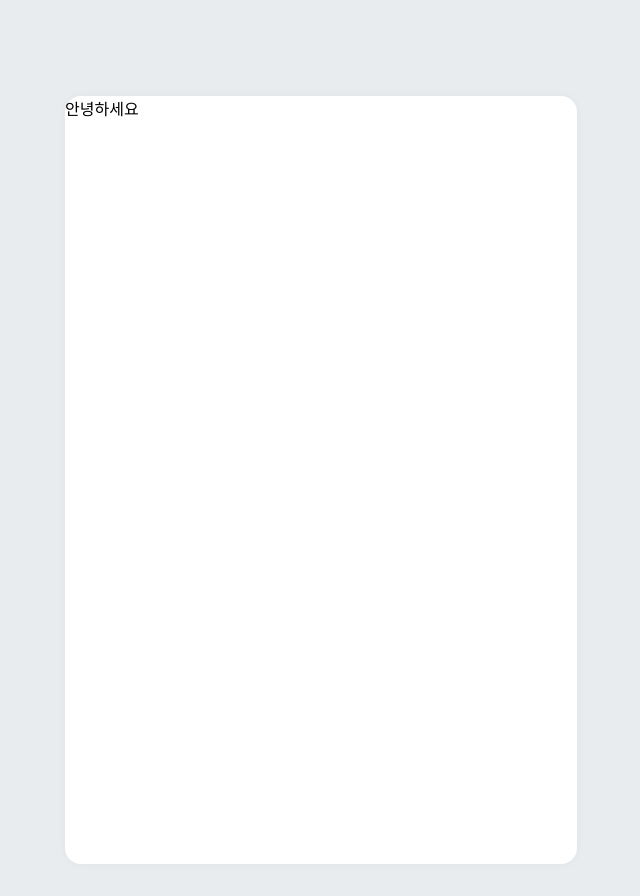
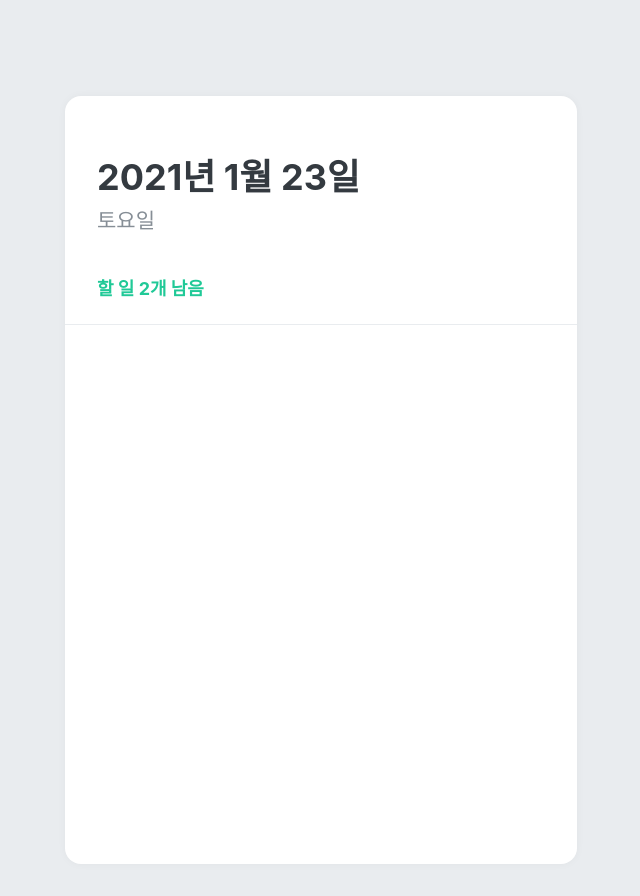
Before and after one commit to prsn-ts/react_study_TodoList, a React (Create React App) app: page / in a window 1280 px wide. Shown: the whole page, without its empty margins (319-959 px from the left). Built offline with nearby package versions, Linux system fonts and the light colour scheme.

Commit message:
TodoApp.js 파일에 createGlobalStyle 간략 설명함/TodoHead.js 파일 추가함(헤더 부분)

```diff
--- a/src/TodoApp.js
+++ b/src/TodoApp.js
@@ -1,8 +1,10 @@
-import React from 'react';
+import React from 'react'; //리액트 컴포넌트를 만들기위해서 꼭 필요함.
+//컴포넌트에 스타일을 지정할 수 있게 해주는 styled-components 라이브러리(글로벌 스타일을 추가하고 싶을 땐 {createGlobalStyle} 사용)
 import {createGlobalStyle} from 'styled-components';
 import TodoTemplate from './components/TodoTemplate';
+import TodoHead from './components/TodoHead';
 
-//styled-components를 활용한 배경색상 지정.
+//styled-components를 활용한 배경색상 지정.(글로벌 스타일을 추가하고 싶을 땐 createGlobalStyle 사용)
 const GlobalStyle = createGlobalStyle`
     body {
         background: #e9ecef;
@@ -14,7 +16,9 @@ function TodoApp() {
     return(
         <>
             <GlobalStyle />
-            <TodoTemplate>안녕하세요</TodoTemplate>
+            <TodoTemplate>
+                <TodoHead/>
+            </TodoTemplate>
         </>
     );
 }
--- /dev/null
+++ b/src/components/TodoHead.js
@@ -0,0 +1,46 @@
+import React from "react";
+import styled from "styled-components";
+
+const TodoHead = styled.div`
+    /*
+        TodoHead 컴포넌트에 적용되는 css로 요소 자체에 스타일이 추가될 줄 알았지만
+        그게 아니라 react에서 임의로 class이름을 만들어서 거기에 css 스타일을 적용하는 것 같다.(class를 통한 style 적용)
+    */
+    padding-top: 48px;
+    padding-left: 32px;
+    padding-right: 32px;
+    padding-bottom: 24px;
+    border-bottom: 1px solid #e9ecef;
+
+    /*
+        h1/.day/.tasks_left 등 TodoHead 컴포넌트의 자식 요소들을
+        css 선택자로 골라서 css를 적용할 수 있다.
+    */
+    h1 {
+        font-size: 36px;
+        color: #343a40;
+        margin: 4px 0;
+    }
+    .day {
+        font-size: 21px;
+        color: #868e96;
+    }
+    .tasks_left {
+        color: #20c997;
+        font-size: 18px;
+        font-weight: bold;
+        margin-top: 40px;
+    }
+`;
+
+function Head() {
+    return(
+        <TodoHead>
+            <h1>2021년 1월 23일</h1>
+            <div className="day">토요일</div>
+            <div className="tasks_left">할 일 2개 남음</div>
+        </TodoHead>
+    );
+}
+
+export default Head;
--- a/src/components/TodoTemplate.js
+++ b/src/components/TodoTemplate.js
@@ -1,5 +1,5 @@
-import React from 'react';
-import styled from 'styled-components';
+import React from 'react'; //리액트 컴포넌트를 만들기위해서 꼭 필요함.
+import styled from 'styled-components'; //컴포넌트에 스타일을 지정할 수 있게 해주는 라이브러리
 
 const TemplateStyle = styled.div`
     width: 512px;
```
